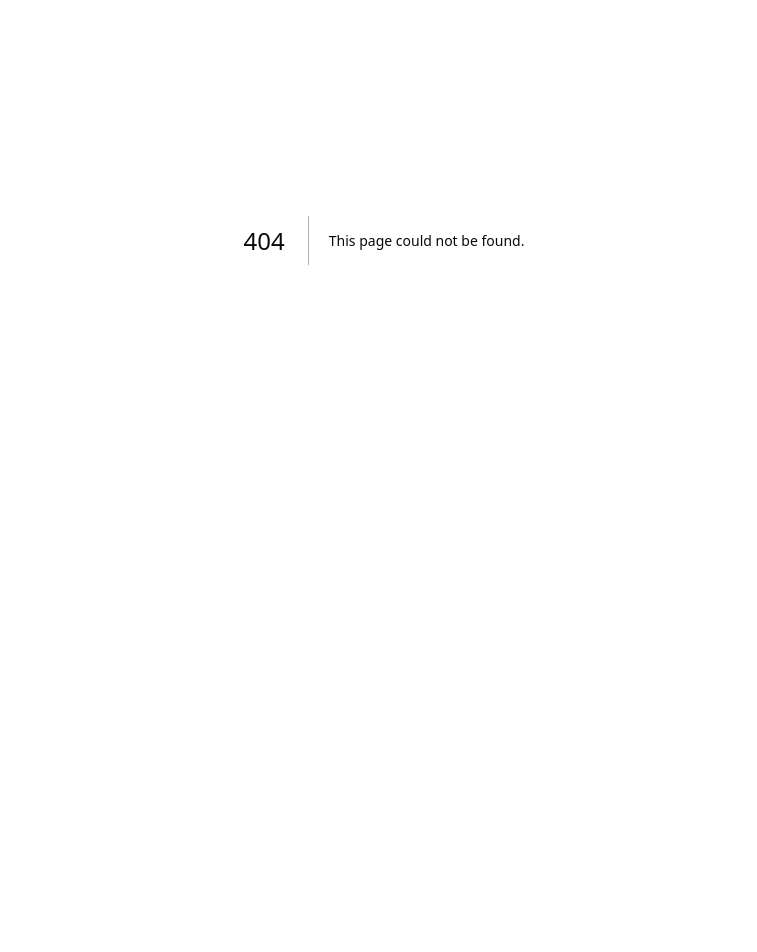
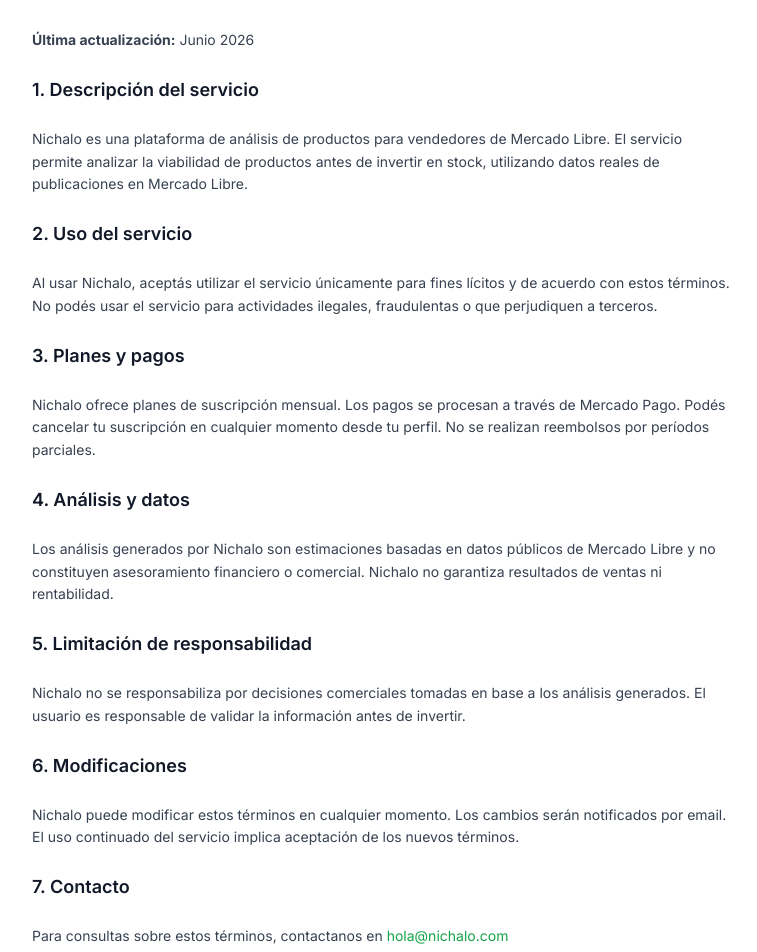
Before and after one commit to caudalproject/nichalo, a Next.js app: page /terminos in a window 1280 px wide. Before the commit this address had no page. Shown: the part 160-1112 px from the top of the page, without its empty margins (256-1013 px from the left). Before the commit the page ends 800 px from the top, so only its background shows below. Built offline with nearby package versions, Linux system fonts and the light colour scheme; no server answers.

Commit message:
feat: paginas de terminos y privacidad, links en footer

```diff
--- a/app/page.tsx
+++ b/app/page.tsx
@@ -499,10 +499,10 @@ export default async function LandingPage() {
         <div className="container flex flex-col items-center gap-4 sm:flex-row sm:justify-between text-sm text-[#6B7280]">
           <p>© 2026 Nichalo</p>
           <nav className="flex gap-6">
-            <Link href="#" className="hover:text-[#0A0A0A] transition-colors">
+            <Link href="/terminos" className="hover:text-[#0A0A0A] transition-colors">
               Términos
             </Link>
-            <Link href="#" className="hover:text-[#0A0A0A] transition-colors">
+            <Link href="/privacidad" className="hover:text-[#0A0A0A] transition-colors">
               Privacidad
             </Link>
           </nav>
--- /dev/null
+++ b/app/privacidad/page.tsx
@@ -0,0 +1,36 @@
+import { Navbar } from "@/components/Navbar";
+
+export default function PrivacidadPage() {
+  return (
+    <>
+      <Navbar />
+      <main className="container py-16 max-w-3xl mx-auto">
+        <h1 className="text-3xl font-bold mb-8">Política de Privacidad</h1>
+        <div className="prose prose-gray max-w-none space-y-6 text-sm text-gray-700 leading-relaxed">
+          <p><strong>Última actualización:</strong> Junio 2026</p>
+
+          <h2 className="text-lg font-semibold text-gray-900 mt-8">1. Información que recopilamos</h2>
+          <p>Recopilamos: email y nombre (a través de Google OAuth), productos analizados e historial de análisis, plan de suscripción y datos de pago (procesados por Mercado Pago, no almacenamos datos de tarjeta).</p>
+
+          <h2 className="text-lg font-semibold text-gray-900 mt-8">2. Uso de la información</h2>
+          <p>Usamos tu información para: proveer el servicio de análisis, enviarte emails transaccionales (resultado de análisis, bienvenida), procesar pagos y gestionar tu suscripción.</p>
+
+          <h2 className="text-lg font-semibold text-gray-900 mt-8">3. Almacenamiento</h2>
+          <p>Los datos se almacenan en Supabase (infraestructura en la nube con servidores en Estados Unidos). Los análisis se conservan mientras tengas una cuenta activa.</p>
+
+          <h2 className="text-lg font-semibold text-gray-900 mt-8">4. Compartir datos</h2>
+          <p>No vendemos ni compartimos tus datos con terceros, excepto los proveedores necesarios para operar el servicio: Supabase (base de datos), Mercado Pago (pagos), Resend (emails), Apify (scraping de datos públicos), Google Gemini (análisis con IA).</p>
+
+          <h2 className="text-lg font-semibold text-gray-900 mt-8">5. Cookies</h2>
+          <p>Nichalo usa cookies de sesión para mantenerte autenticado. No usamos cookies de seguimiento ni publicidad.</p>
+
+          <h2 className="text-lg font-semibold text-gray-900 mt-8">6. Tus derechos</h2>
+          <p>Podés solicitar la eliminación de tu cuenta y datos en cualquier momento escribiendo a <a href="mailto:hola@nichalo.com" className="text-green-600 hover:underline">hola@nichalo.com</a></p>
+
+          <h2 className="text-lg font-semibold text-gray-900 mt-8">7. Contacto</h2>
+          <p>Para consultas sobre privacidad: <a href="mailto:hola@nichalo.com" className="text-green-600 hover:underline">hola@nichalo.com</a></p>
+        </div>
+      </main>
+    </>
+  );
+}
--- /dev/null
+++ b/app/terminos/page.tsx
@@ -0,0 +1,36 @@
+import { Navbar } from "@/components/Navbar";
+
+export default function TerminosPage() {
+  return (
+    <>
+      <Navbar />
+      <main className="container py-16 max-w-3xl mx-auto">
+        <h1 className="text-3xl font-bold mb-8">Términos y Condiciones</h1>
+        <div className="prose prose-gray max-w-none space-y-6 text-sm text-gray-700 leading-relaxed">
+          <p><strong>Última actualización:</strong> Junio 2026</p>
+
+          <h2 className="text-lg font-semibold text-gray-900 mt-8">1. Descripción del servicio</h2>
+          <p>Nichalo es una plataforma de análisis de productos para vendedores de Mercado Libre. El servicio permite analizar la viabilidad de productos antes de invertir en stock, utilizando datos reales de publicaciones en Mercado Libre.</p>
+
+          <h2 className="text-lg font-semibold text-gray-900 mt-8">2. Uso del servicio</h2>
+          <p>Al usar Nichalo, aceptás utilizar el servicio únicamente para fines lícitos y de acuerdo con estos términos. No podés usar el servicio para actividades ilegales, fraudulentas o que perjudiquen a terceros.</p>
+
+          <h2 className="text-lg font-semibold text-gray-900 mt-8">3. Planes y pagos</h2>
+          <p>Nichalo ofrece planes de suscripción mensual. Los pagos se procesan a través de Mercado Pago. Podés cancelar tu suscripción en cualquier momento desde tu perfil. No se realizan reembolsos por períodos parciales.</p>
+
+          <h2 className="text-lg font-semibold text-gray-900 mt-8">4. Análisis y datos</h2>
+          <p>Los análisis generados por Nichalo son estimaciones basadas en datos públicos de Mercado Libre y no constituyen asesoramiento financiero o comercial. Nichalo no garantiza resultados de ventas ni rentabilidad.</p>
+
+          <h2 className="text-lg font-semibold text-gray-900 mt-8">5. Limitación de responsabilidad</h2>
+          <p>Nichalo no se responsabiliza por decisiones comerciales tomadas en base a los análisis generados. El usuario es responsable de validar la información antes de invertir.</p>
+
+          <h2 className="text-lg font-semibold text-gray-900 mt-8">6. Modificaciones</h2>
+          <p>Nichalo puede modificar estos términos en cualquier momento. Los cambios serán notificados por email. El uso continuado del servicio implica aceptación de los nuevos términos.</p>
+
+          <h2 className="text-lg font-semibold text-gray-900 mt-8">7. Contacto</h2>
+          <p>Para consultas sobre estos términos, contactanos en <a href="mailto:hola@nichalo.com" className="text-green-600 hover:underline">hola@nichalo.com</a></p>
+        </div>
+      </main>
+    </>
+  );
+}
```
